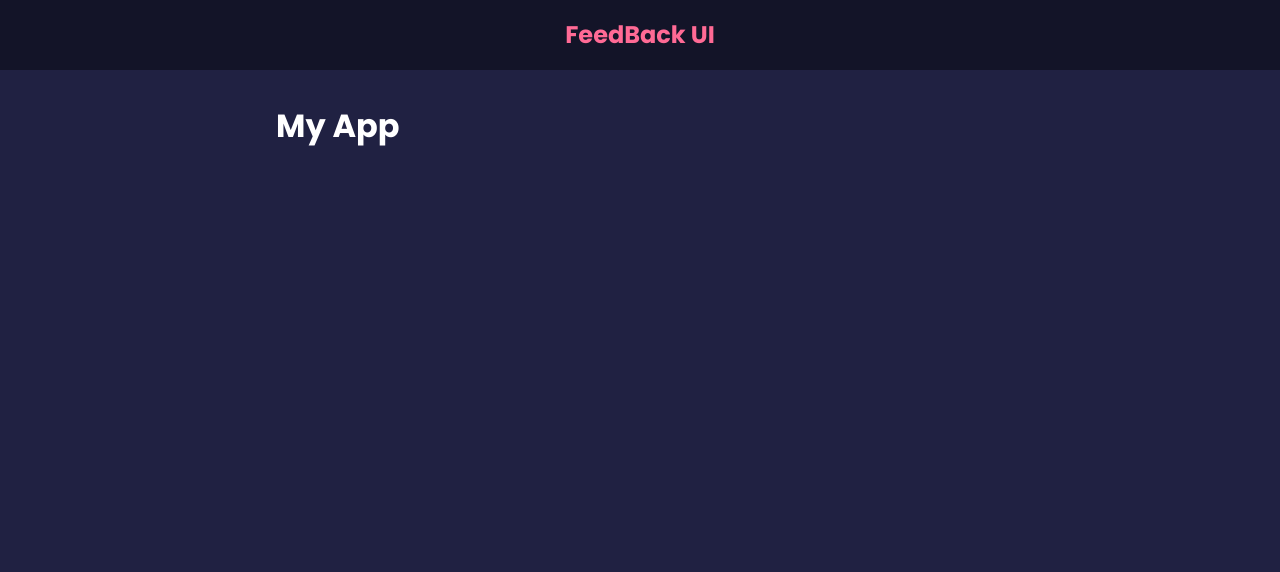
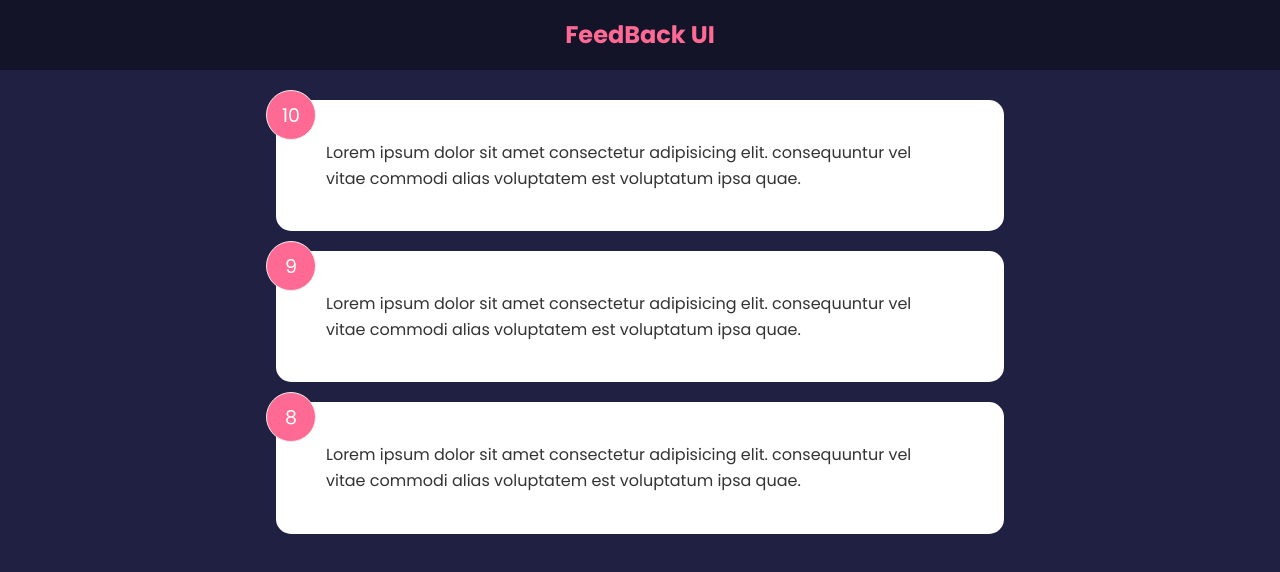
Before and after one commit to Aryann-Kainth/ReactFeedBackApp, a React (Create React App) app: page / in a window 1280 px wide. Shown: the top 572 px of the page. Built offline with nearby package versions, Linux system fonts and the light colour scheme.

Commit message:
global states

```diff
--- a/src/App.js
+++ b/src/App.js
@@ -27,15 +27,21 @@
 
 }*/
 // above is basics of JSX
+import { useState } from "react";
 import Header from "./components/Header";
+import FeedBackItem from "./components/FeedBackItem";
+import FeedbackData from "./data/FeedBackData";
+import FeedbackList from "./components/FeedbackList";
 function App(){
+  const [feedback,setFeedback]=useState(FeedbackData)
 return (
   <>
   <Header />
   <div className='container'>
-<h1>My App</h1>
+  <FeedbackList feedback={feedback}/>
 
   </div>
+
   </>
 )
 }
--- /dev/null
+++ b/src/components/FeedBackItem.jsx
@@ -0,0 +1,18 @@
+import React from 'react'
+import {useState} from 'react' //hook
+function FeedBackItem({item}) {
+
+    return (
+        <div className='card'>
+            <div className="num-display">
+                {item.rating}
+            </div>
+            <div className="text-display">
+                {item.text}
+            </div>
+
+        </div>
+    )
+}
+
+export default FeedBackItem
--- /dev/null
+++ b/src/components/FeedbackList.jsx
@@ -0,0 +1,20 @@
+import React from 'react'
+import FeedBackItem from './FeedBackItem'
+function FeedbackList(props) {
+   // console.log(props.feedback)
+   if(!props.feedback||props.feedback.length==0)
+   {
+       return <p>Nothing to show</p>
+   }
+    return (
+        <div className='feedback-list'>
+           <ul>
+          {props.feedback.map((comment,index)=>(
+           <FeedBackItem key={comment.id} item={comment} />
+            ))}
+          </ul>
+        </div>
+    )
+}
+
+export default FeedbackList
--- /dev/null
+++ b/src/data/FeedBackData.js
@@ -0,0 +1,19 @@
+const FeedbackData = [
+    {
+      id: 1,
+      rating: 10,
+      text: 'Lorem ipsum dolor sit amet consectetur adipisicing elit. consequuntur vel vitae commodi alias voluptatem est voluptatum ipsa quae.',
+    },
+    {
+      id: 2,
+      rating: 9,
+      text: 'Lorem ipsum dolor sit amet consectetur adipisicing elit. consequuntur vel vitae commodi alias voluptatem est voluptatum ipsa quae.',
+    },
+    {
+      id: 3,
+      rating: 8,
+      text: 'Lorem ipsum dolor sit amet consectetur adipisicing elit. consequuntur vel vitae commodi alias voluptatem est voluptatum ipsa quae.',
+    },
+  ]
+
+  export default FeedbackData
```
